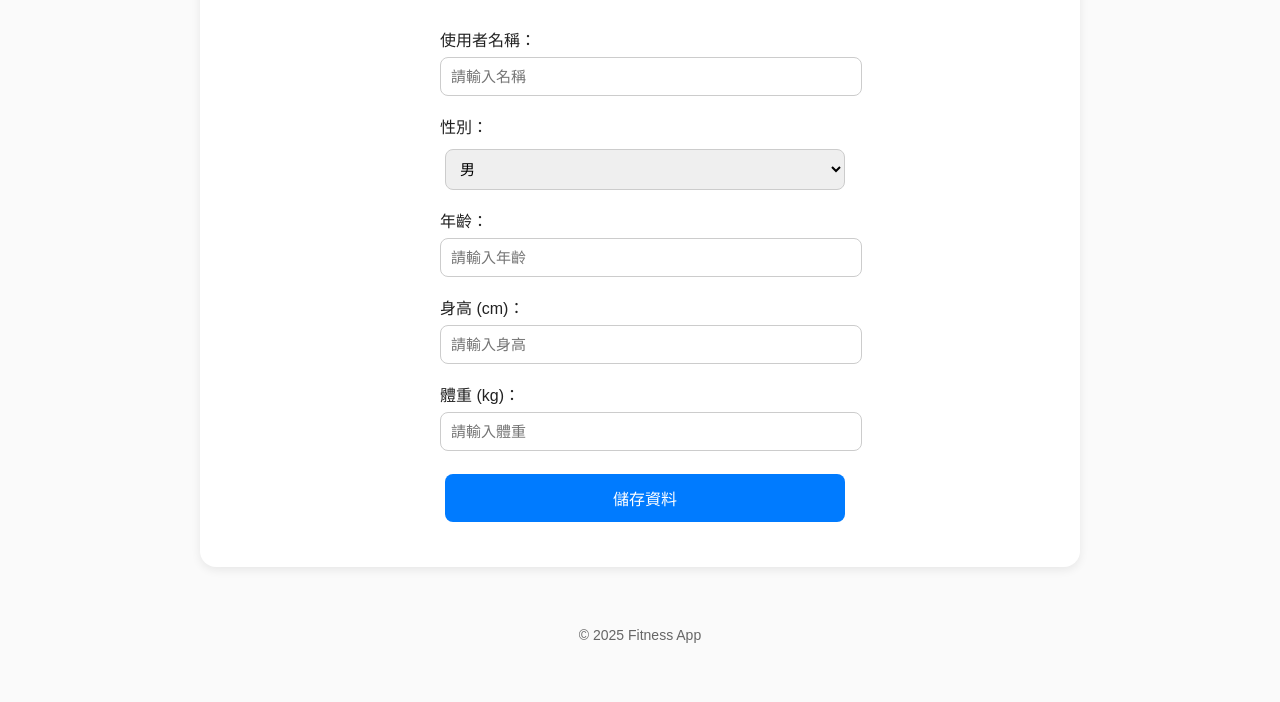
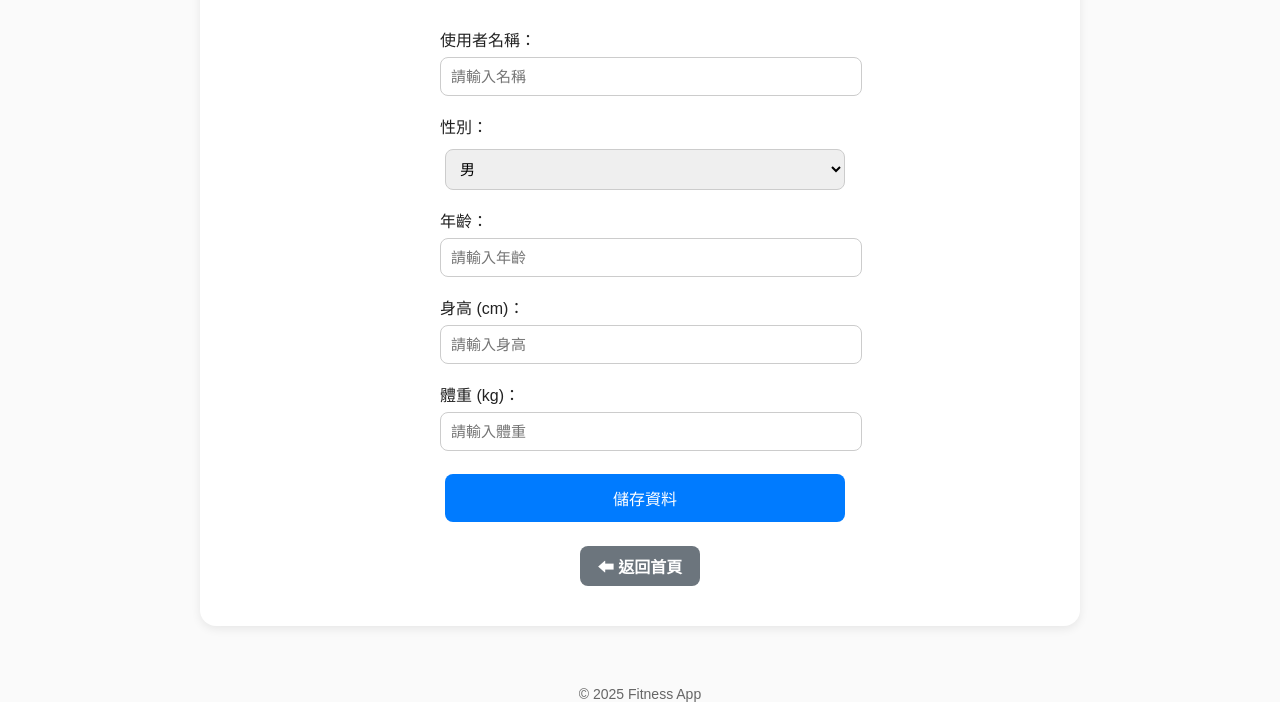
Before and after one commit to ensign93817/fitness-app-, a plain HTML site: page profile.html in a window 1280 px wide. Shown: the part 228-930 px from the top of the page. Before the commit the page ends 871 px from the top, so only its background shows below. Drawn offline with Linux system fonts and the light colour scheme.

Commit message:
Update profile.html

```diff
--- a/profile.html
+++ b/profile.html
@@ -155,6 +155,14 @@
 
       <button type="submit">儲存資料</button>
     </form>
+    <div style="text-align:center; margin-top:24px;">
+  <a href="index.html"
+     style="display:inline-block; background-color:#6c757d; color:white;
+            padding:8px 18px; border-radius:8px; text-decoration:none; font-weight:bold;">
+    ⬅ 返回首頁
+  </a>
+</div>
+
   </main>
 
   <footer>
```
